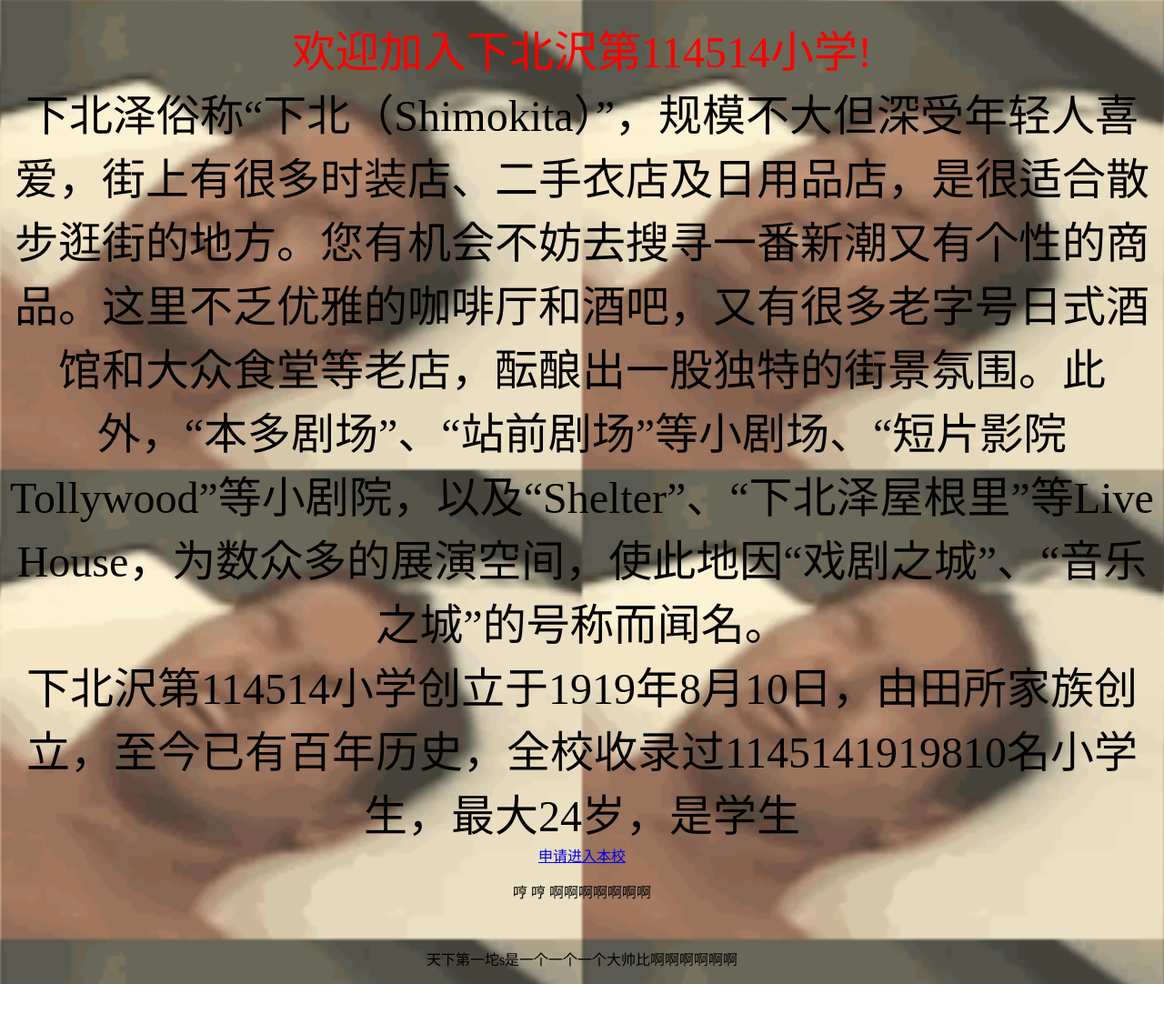
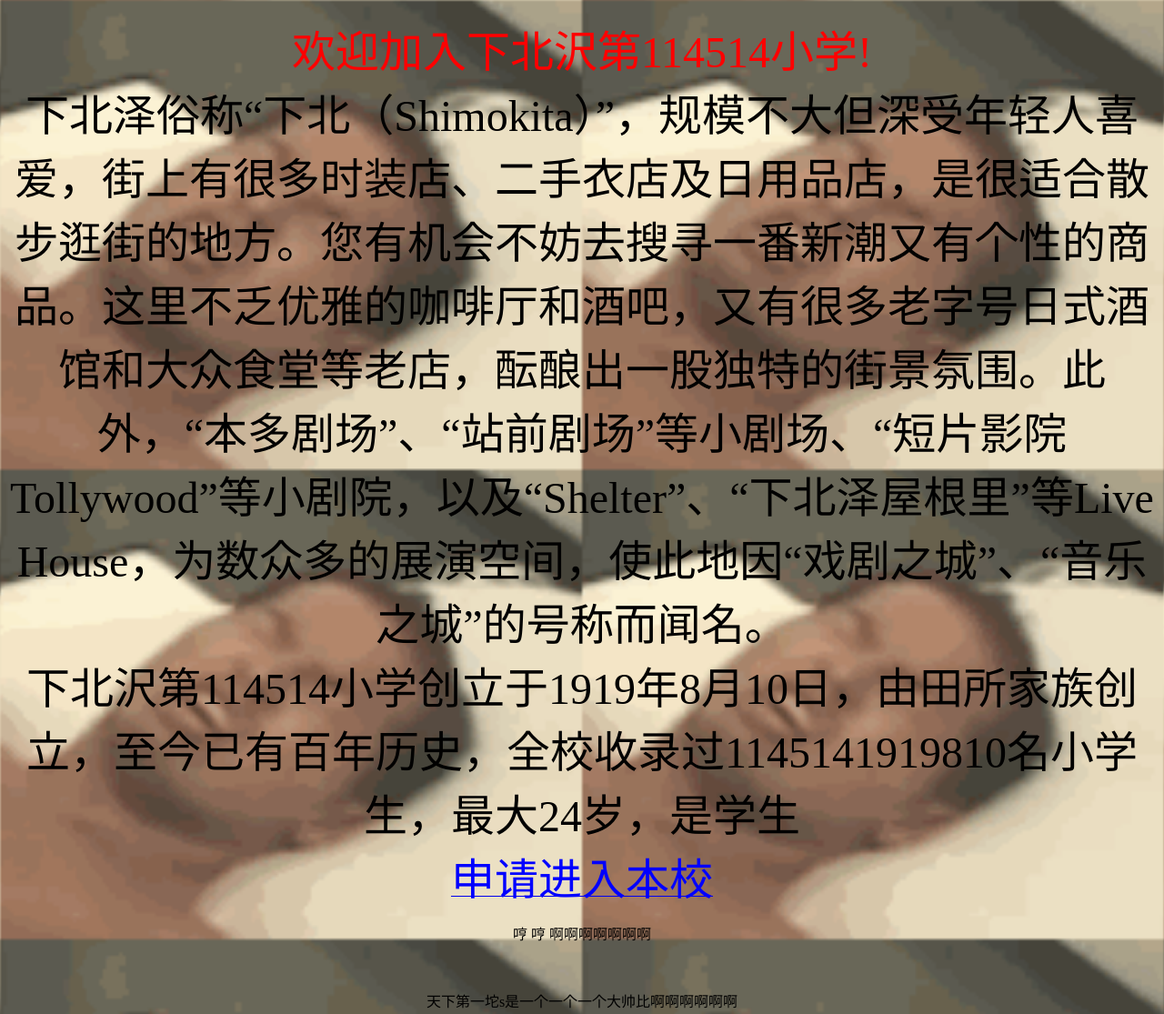
Before and after one commit to tianxidiyituo/nmsl.github.io, a plain HTML site: page index.html in a window 1280 px wide. Shown: the top 1115 px of the page at 91% size. Before the commit the page ends 1082 px from the top, so only its background shows below. Drawn offline with Linux system fonts and the light colour scheme.

Commit message:
jsh
djdj

```diff
--- a/index.html
+++ b/index.html
@@ -11,7 +11,7 @@
 </br>
 <font size="50" color="black">下北沢第114514小学创立于1919年8月10日，由田所家族创立，至今已有百年历史，全校收录过1145141919810名小学生，最大24岁，是学生</font>
 </br>
-<a href="join.html">申请进入本校</a>
+<a href="join.html"><font size="400" color="blue">申请进入本校</font></a>
 </br>
 <p>哼 哼 啊啊啊啊啊啊啊</p>
 </br>
```
